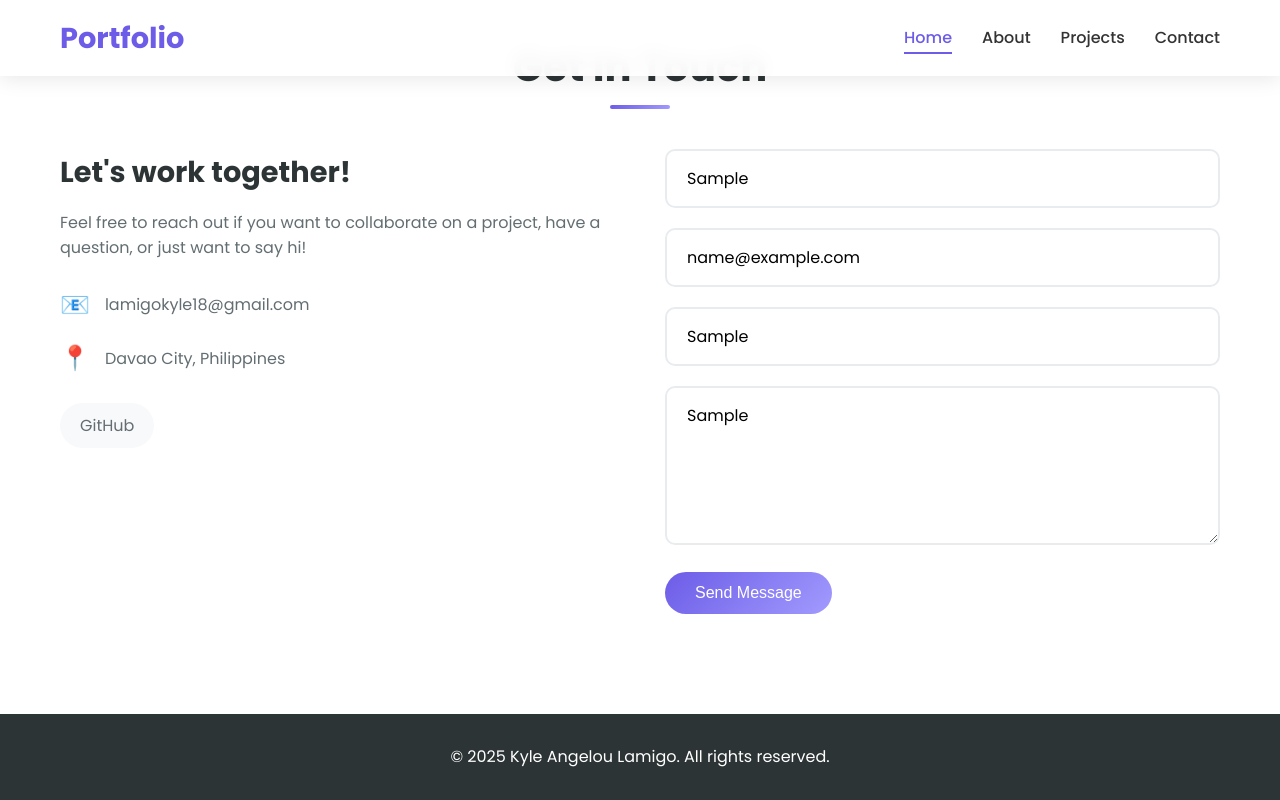
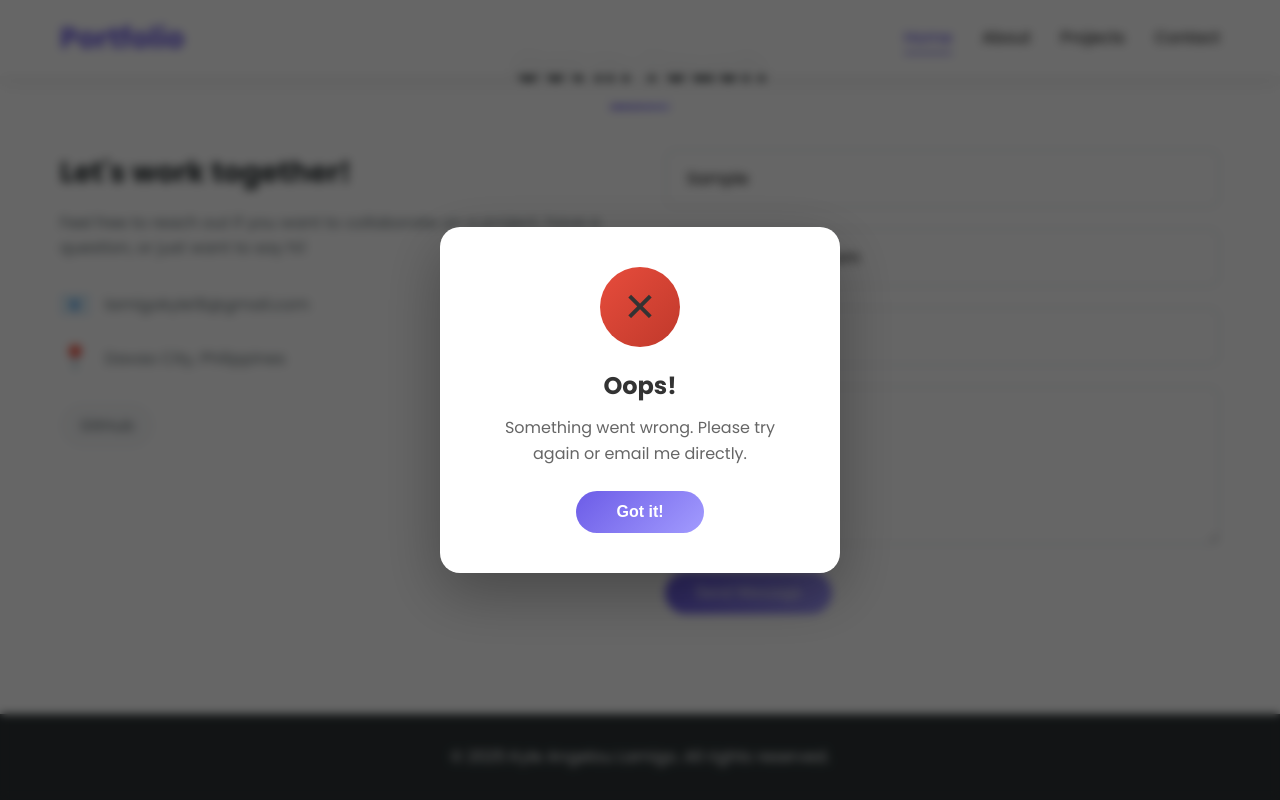
Before and after one commit to B0GARTT00/Porfolio, a plain HTML site: page index.html in a window 1280 px wide. Both pictures are taken after typing "Sample", "name@example.com", "Sample", "Sample" into the empty fields and a click on the button "Send Message". Shown: the part 4802-5602 px from the top of the page. Drawn offline with Linux system fonts and the light colour scheme.

Commit message:
Add beautiful custom modal for form messages

```diff
--- a/index.html
+++ b/index.html
@@ -378,6 +378,16 @@
         </div>
     </footer>
 
+    <!-- Custom Modal -->
+    <div class="modal-overlay" id="modal">
+        <div class="modal-content">
+            <div class="modal-icon" id="modalIcon">✓</div>
+            <h3 class="modal-title" id="modalTitle">Success!</h3>
+            <p class="modal-message" id="modalMessage">Your message has been sent successfully.</p>
+            <button class="modal-btn" id="modalBtn">Got it!</button>
+        </div>
+    </div>
+
     <script src="script.js"></script>
 </body>
 </html>
--- a/script.js
+++ b/script.js
@@ -46,6 +46,34 @@ document.querySelectorAll('a[href^="#"]').forEach(anchor => {
     });
 });
 
+// Custom Modal Functions
+function showModal(type, title, message) {
+    const modal = document.getElementById('modal');
+    const modalIcon = document.getElementById('modalIcon');
+    const modalTitle = document.getElementById('modalTitle');
+    const modalMessage = document.getElementById('modalMessage');
+
+    modalIcon.className = 'modal-icon ' + type;
+    modalIcon.textContent = type === 'success' ? '✓' : '✕';
+    modalTitle.textContent = title;
+    modalMessage.textContent = message;
+
+    modal.classList.add('active');
+}
+
+function closeModal() {
+    const modal = document.getElementById('modal');
+    modal.classList.remove('active');
+}
+
+// Modal close button
+document.getElementById('modalBtn')?.addEventListener('click', closeModal);
+
+// Close modal on overlay click
+document.getElementById('modal')?.addEventListener('click', (e) => {
+    if (e.target.id === 'modal') closeModal();
+});
+
 // Contact Form Handling
 const contactForm = document.getElementById('contactForm');
 
@@ -68,13 +96,13 @@ if (contactForm) {
             });
 
             if (response.ok) {
-                alert('Thank you for your message! I\'ll get back to you soon.');
+                showModal('success', 'Message Sent!', 'Thank you for reaching out! I\'ll get back to you as soon as possible.');
                 contactForm.reset();
             } else {
-                alert('Oops! Something went wrong. Please try again.');
+                showModal('error', 'Oops!', 'Something went wrong. Please try again or email me directly.');
             }
         } catch (error) {
-            alert('Oops! Something went wrong. Please try again.');
+            showModal('error', 'Oops!', 'Something went wrong. Please try again or email me directly.');
         }
 
         submitBtn.textContent = originalText;
--- a/styles.css
+++ b/styles.css
@@ -762,3 +762,92 @@ body {
     opacity: 1;
     transform: translateY(0);
 }
+
+/* Custom Modal */
+.modal-overlay {
+    position: fixed;
+    top: 0;
+    left: 0;
+    right: 0;
+    bottom: 0;
+    background: rgba(0, 0, 0, 0.6);
+    backdrop-filter: blur(5px);
+    display: flex;
+    align-items: center;
+    justify-content: center;
+    z-index: 9999;
+    opacity: 0;
+    visibility: hidden;
+    transition: all 0.3s ease;
+}
+
+.modal-overlay.active {
+    opacity: 1;
+    visibility: visible;
+}
+
+.modal-content {
+    background: white;
+    padding: 40px;
+    border-radius: 20px;
+    text-align: center;
+    max-width: 400px;
+    width: 90%;
+    transform: scale(0.8) translateY(20px);
+    transition: all 0.3s ease;
+    box-shadow: 0 20px 60px rgba(0, 0, 0, 0.3);
+}
+
+.modal-overlay.active .modal-content {
+    transform: scale(1) translateY(0);
+}
+
+.modal-icon {
+    width: 80px;
+    height: 80px;
+    border-radius: 50%;
+    display: flex;
+    align-items: center;
+    justify-content: center;
+    margin: 0 auto 20px;
+    font-size: 2.5rem;
+}
+
+.modal-icon.success {
+    background: linear-gradient(135deg, #00b894, #00cec9);
+}
+
+.modal-icon.error {
+    background: linear-gradient(135deg, #e74c3c, #c0392b);
+}
+
+.modal-title {
+    font-size: 1.5rem;
+    font-weight: 700;
+    color: #333;
+    margin-bottom: 10px;
+}
+
+.modal-message {
+    color: #666;
+    font-size: 1rem;
+    margin-bottom: 25px;
+    line-height: 1.6;
+}
+
+.modal-btn {
+    background: linear-gradient(135deg, #6c5ce7, #a29bfe);
+    color: white;
+    border: none;
+    padding: 12px 40px;
+    border-radius: 30px;
+    font-size: 1rem;
+    font-weight: 600;
+    cursor: pointer;
+    transition: all 0.3s ease;
+}
+
+.modal-btn:hover {
+    transform: translateY(-2px);
+    box-shadow: 0 10px 30px rgba(108, 92, 231, 0.4);
+}
```
